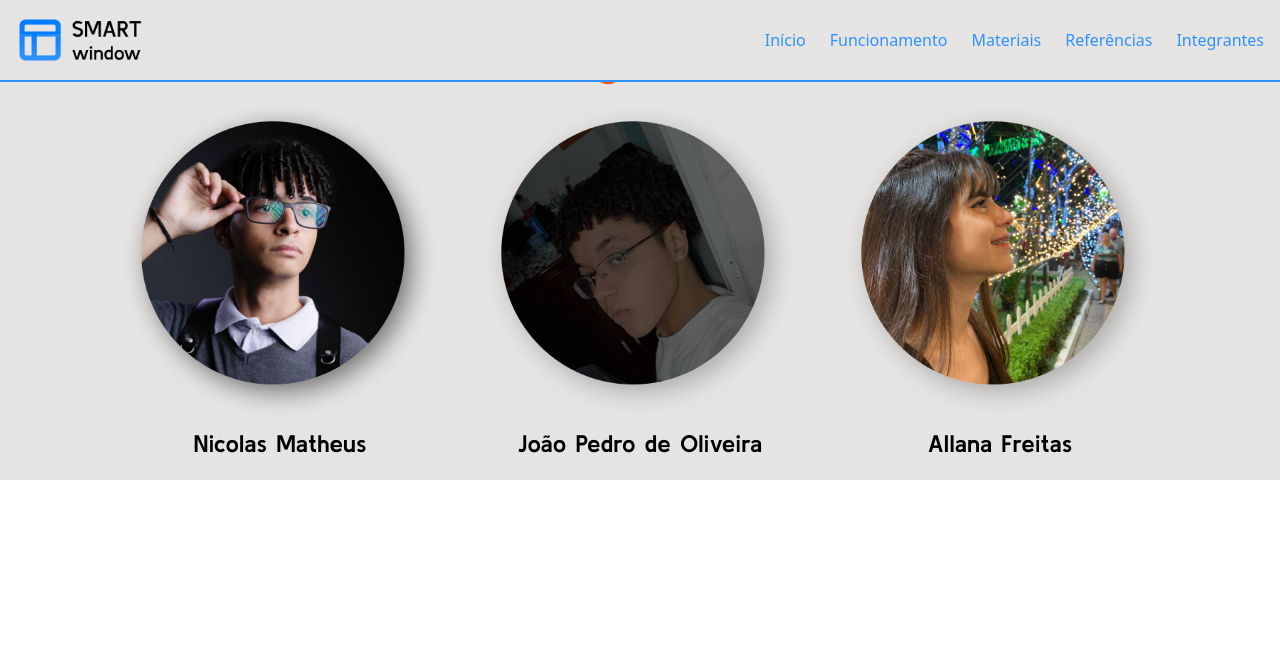
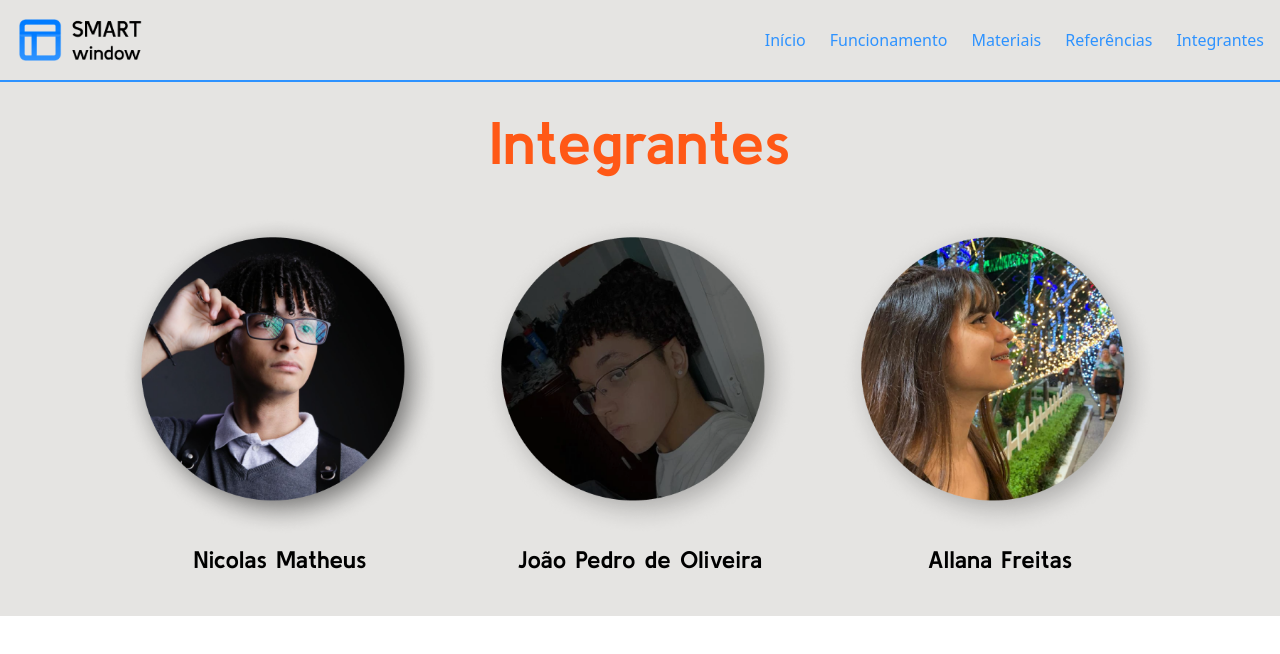
Before and after one commit to NicolasoProgramador/Tcc_1, a React (Vite) app: page /integrantes in a window 1280 px wide. Shown: the top 654 px of the page. Built offline with nearby package versions, Linux system fonts and the light colour scheme.

Commit message:
ultimo commit

```diff
--- a/src/App.jsx
+++ b/src/App.jsx
@@ -32,7 +32,7 @@ const router = createBrowserRouter([
   },
 
   {
-   path: "/bibliografia",
+   path: "/bibliografias",
    element: <Bibliografia />
   },
  ])
--- a/src/pages/Bibliografia.jsx
+++ b/src/pages/Bibliografia.jsx
@@ -7,6 +7,10 @@ function Bibliografia() {
     <>
       <Header />
     <div id="bibliografia" className='px-4 py-5'>
+      <br />
+      <br />
+      <br />
+      <br />
       <h2 className="font-kulim text-orange text-3xl md:text-5xl font-bold text-center">
         Referências Bibliográficas
       </h2>
--- a/src/pages/Funcionamento.jsx
+++ b/src/pages/Funcionamento.jsx
@@ -11,6 +11,9 @@ function Funcionamento() {
 
 
         <section className=' flex flex-col items-center'>
+            <br />
+            <br />
+            <br />
             <h1 className='font-kulim text-center text-6xl text-orange font-bold'>Funcionamento</h1>
             <br />
             <p className="font-kulim text-center font-bold text-2xl">O projeto é simplesmente utilizar o sistema <br />Arduino na janela, programando o sistema <br />de funcionamento da janela. A programação que <br />fará a sua janela inteligente funcionar para <br />o seu devido propósito, ou seja, não é nada <br />difícil, basta a PROGRAMAÇÃO e os <br /> para funcionar devidamente!</p>
--- a/src/pages/Integrantes.jsx
+++ b/src/pages/Integrantes.jsx
@@ -8,10 +8,18 @@ function Integrantes() {
   return (
     <>
       <Header />
-        <div id="integrantes" className="px-4 py-5">
+        <div id="integrantes" className="px-4 py-10">
+          <br />
+          <br />
+          <br />
         <h1 className="font-kulim text-orange text-4xl md:text-6xl font-bold text-center">
           Integrantes
         </h1>
+
+
+
+        <br />
+
 
         <section className="flex flex-col md:flex-row justify-center mt-5 space-y-6 md:space-y-0 md:space-x-10">
           <section className="flex flex-col items-center">
@@ -35,7 +43,7 @@ function Integrantes() {
               </p>
           </section>
         </section>
-    </div>
+        </div>
     </>
   )
 }
--- a/src/pages/Materiais.jsx
+++ b/src/pages/Materiais.jsx
@@ -8,6 +8,10 @@ function Materiais() {
     <>
       <Header />
     <div id="materias" className='px-4 py-5'> {/* Adicionei padding para mobile */}
+        <br />
+        <br />
+        <br />
+        <br />
         <h1 className="font-kulim text-orange text-4xl md:text-6xl font-bold text-center">
           Materiais
         </h1>
```
